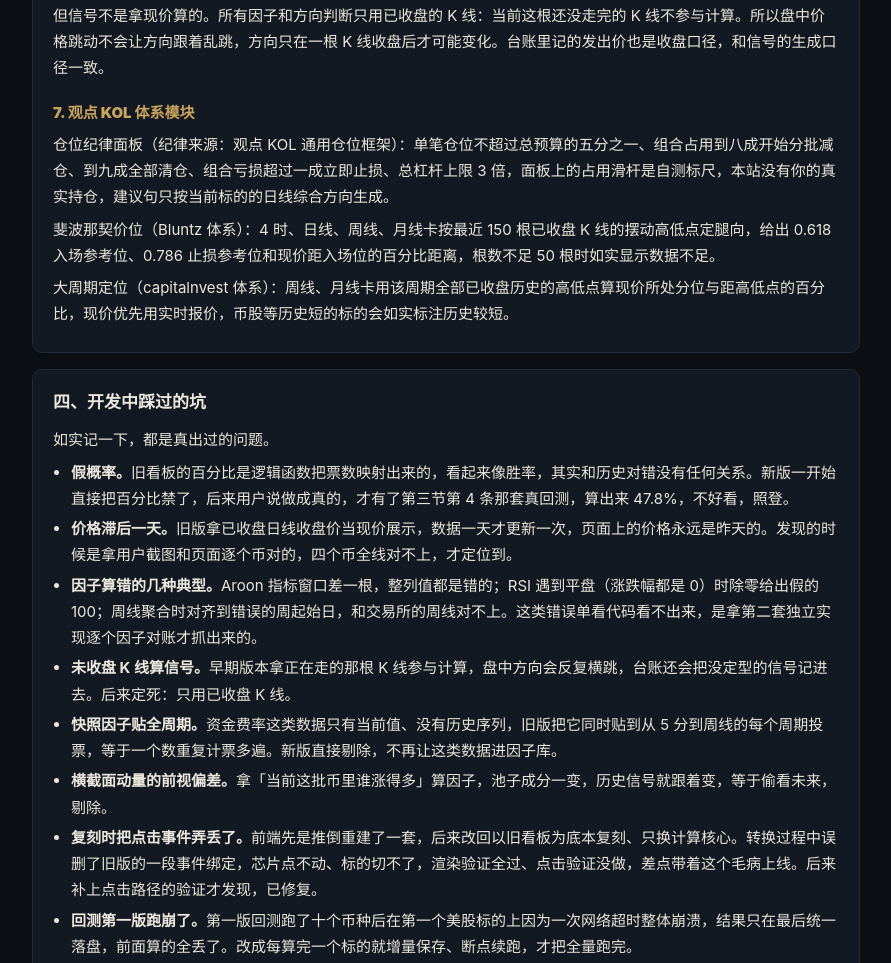
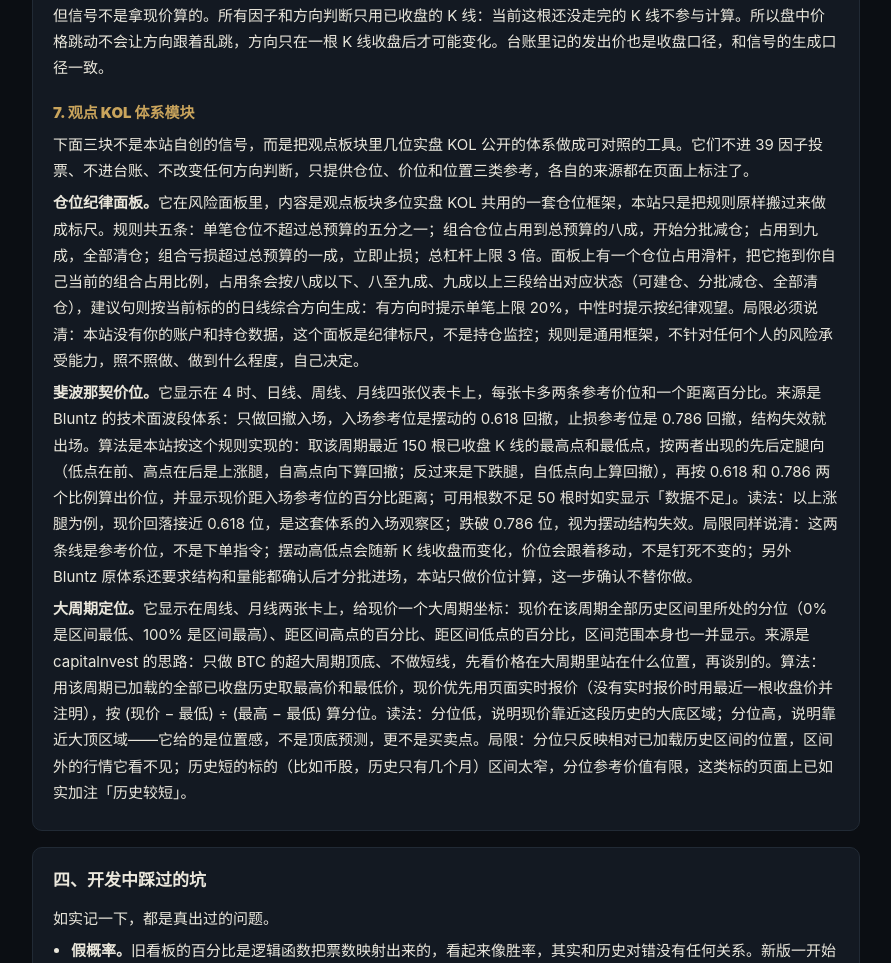
Before and after one commit to qk-arena/duokong-compass, a plain HTML site: page manual.html in a window 1280 px wide. Shown: the part 2269-3232 px from the top of the page, without its empty margins (194-1085 px from the left). Drawn offline with Linux system fonts and the light colour scheme.

Commit message:
说明书补全 KOL 体系三条并修正周期数

```diff
--- a/manual.html
+++ b/manual.html
@@ -81,7 +81,7 @@
 
         <h3>1. 标的与周期</h3>
         <p>加密 10 个：BTC、ETH、SOL、BNB、XRP、DOGE、ADA、LINK、AVAX、LTC（USDT 现货）。美股 9 个：AAPL、AMZN、GOOGL、META、MSFT、NVDA、QQQ、SPY、TSLA，走币安币股（bStocks，交易对是代码加 B，如 NVDAB/USDT）。</p>
-        <p>页面展示 7 个周期：5 分、15 分、30 分、1 时、4 时、日线、周线。其中正式信号周期是 4 时、日线、周线、月线——只有这四个周期进台账、做回测。5 分到 1 时四个短周期只展示方向，噪声大，不当真。页面上方的标的条（芯片）点一下就能切换标的，芯片上显示的是该标的日线方向和日线回测命中率。</p>
+        <p>页面展示 8 个周期：5 分、15 分、30 分、1 时、4 时、日线、周线、月线。其中正式信号周期是 4 时、日线、周线、月线——只有这四个周期进台账、做回测。5 分到 1 时四个短周期只展示方向，噪声大，不当真。页面上方的标的条（芯片）点一下就能切换标的，芯片上显示的是该标的日线方向和日线回测命中率。</p>
 
         <h3>2. 因子投票是什么，不是什么</h3>
         <p>每个因子就是一条写死的规则，拿 K 线数据算完，只投三种票：看多 +1、看空 −1、中性 0。比如「价格在 200 日均线之上」投多、「RSI 冲到超买区」按反向规则投空，如此等等。39 个因子分成两组：趋势组 18 个，管长周期方向；动量组 21 个，管短期强弱和修复。</p>
@@ -107,9 +107,13 @@
         <p>但信号不是拿现价算的。所有因子和方向判断只用已收盘的 K 线：当前这根还没走完的 K 线不参与计算。所以盘中价格跳动不会让方向跟着乱跳，方向只在一根 K 线收盘后才可能变化。台账里记的发出价也是收盘口径，和信号的生成口径一致。</p>
 
         <h3>7. 观点 KOL 体系模块</h3>
-        <p>仓位纪律面板（纪律来源：观点 KOL 通用仓位框架）：单笔仓位不超过总预算的五分之一、组合占用到八成开始分批减仓、到九成全部清仓、组合亏损超过一成立即止损、总杠杆上限 3 倍，面板上的占用滑杆是自测标尺，本站没有你的真实持仓，建议句只按当前标的的日线综合方向生成。</p>
-        <p>斐波那契价位（Bluntz 体系）：4 时、日线、周线、月线卡按最近 150 根已收盘 K 线的摆动高低点定腿向，给出 0.618 入场参考位、0.786 止损参考位和现价距入场位的百分比距离，根数不足 50 根时如实显示数据不足。</p>
-        <p>大周期定位（capitalnvest 体系）：周线、月线卡用该周期全部已收盘历史的高低点算现价所处分位与距高低点的百分比，现价优先用实时报价，币股等历史短的标的会如实标注历史较短。</p>
+        <p>下面三块不是本站自创的信号，而是把观点板块里几位实盘 KOL 公开的体系做成可对照的工具。它们不进 39 因子投票、不进台账、不改变任何方向判断，只提供仓位、价位和位置三类参考，各自的来源都在页面上标注了。</p>
+
+        <p><strong>仓位纪律面板。</strong>它在风险面板里，内容是观点板块多位实盘 KOL 共用的一套仓位框架，本站只是把规则原样搬过来做成标尺。规则共五条：单笔仓位不超过总预算的五分之一；组合仓位占用到总预算的八成，开始分批减仓；占用到九成，全部清仓；组合亏损超过总预算的一成，立即止损；总杠杆上限 3 倍。面板上有一个仓位占用滑杆，把它拖到你自己当前的组合占用比例，占用条会按八成以下、八至九成、九成以上三段给出对应状态（可建仓、分批减仓、全部清仓），建议句则按当前标的的日线综合方向生成：有方向时提示单笔上限 20%，中性时提示按纪律观望。局限必须说清：本站没有你的账户和持仓数据，这个面板是纪律标尺，不是持仓监控；规则是通用框架，不针对任何个人的风险承受能力，照不照做、做到什么程度，自己决定。</p>
+
+        <p><strong>斐波那契价位。</strong>它显示在 4 时、日线、周线、月线四张仪表卡上，每张卡多两条参考价位和一个距离百分比。来源是 Bluntz 的技术面波段体系：只做回撤入场，入场参考位是摆动的 0.618 回撤，止损参考位是 0.786 回撤，结构失效就出场。算法是本站按这个规则实现的：取该周期最近 150 根已收盘 K 线的最高点和最低点，按两者出现的先后定腿向（低点在前、高点在后是上涨腿，自高点向下算回撤；反过来是下跌腿，自低点向上算回撤），再按 0.618 和 0.786 两个比例算出价位，并显示现价距入场参考位的百分比距离；可用根数不足 50 根时如实显示「数据不足」。读法：以上涨腿为例，现价回落接近 0.618 位，是这套体系的入场观察区；跌破 0.786 位，视为摆动结构失效。局限同样说清：这两条线是参考价位，不是下单指令；摆动高低点会随新 K 线收盘而变化，价位会跟着移动，不是钉死不变的；另外 Bluntz 原体系还要求结构和量能都确认后才分批进场，本站只做价位计算，这一步确认不替你做。</p>
+
+        <p><strong>大周期定位。</strong>它显示在周线、月线两张卡上，给现价一个大周期坐标：现价在该周期全部历史区间里所处的分位（0% 是区间最低、100% 是区间最高）、距区间高点的百分比、距区间低点的百分比，区间范围本身也一并显示。来源是 capitalnvest 的思路：只做 BTC 的超大周期顶底、不做短线，先看价格在大周期里站在什么位置，再谈别的。算法：用该周期已加载的全部已收盘历史取最高价和最低价，现价优先用页面实时报价（没有实时报价时用最近一根收盘价并注明），按 (现价 − 最低) ÷ (最高 − 最低) 算分位。读法：分位低，说明现价靠近这段历史的大底区域；分位高，说明靠近大顶区域——它给的是位置感，不是顶底预测，更不是买卖点。局限：分位只反映相对已加载历史区间的位置，区间外的行情它看不见；历史短的标的（比如币股，历史只有几个月）区间太窄，分位参考价值有限，这类标的页面上已如实加注「历史较短」。</p>
       </section>
 
       <section>
@@ -137,6 +141,7 @@
           <li>短周期（5 分、15 分、30 分、1 时）未做回测，只展示方向，页面已标注，不要拿它们当信号用。</li>
           <li>数据每 4 小时自动更新一轮；个别标的偶尔会遇到交易所接口超时，该轮缺失会在下一轮自动补上，台账不会因此断档或重复记账。</li>
           <li>本站不收费，没有下单功能，不接任何人的账户和资金。</li>
+          <li>观点 KOL 体系三块（仓位纪律、斐波那契价位、大周期定位，见第三节第 7 条）已上线，均为对照参考工具：不进因子投票、不进台账、不影响方向判断。</li>
         </ul>
       </section>
 
```
